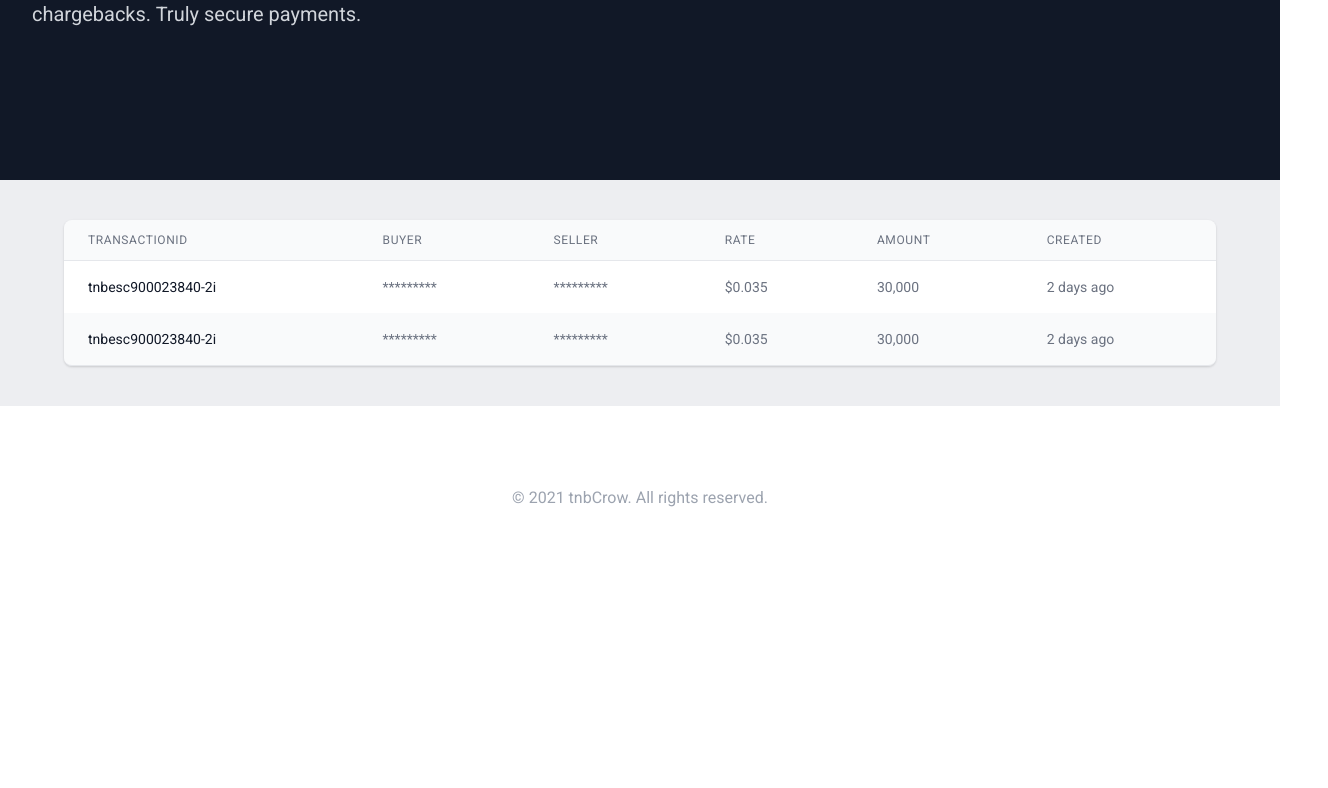
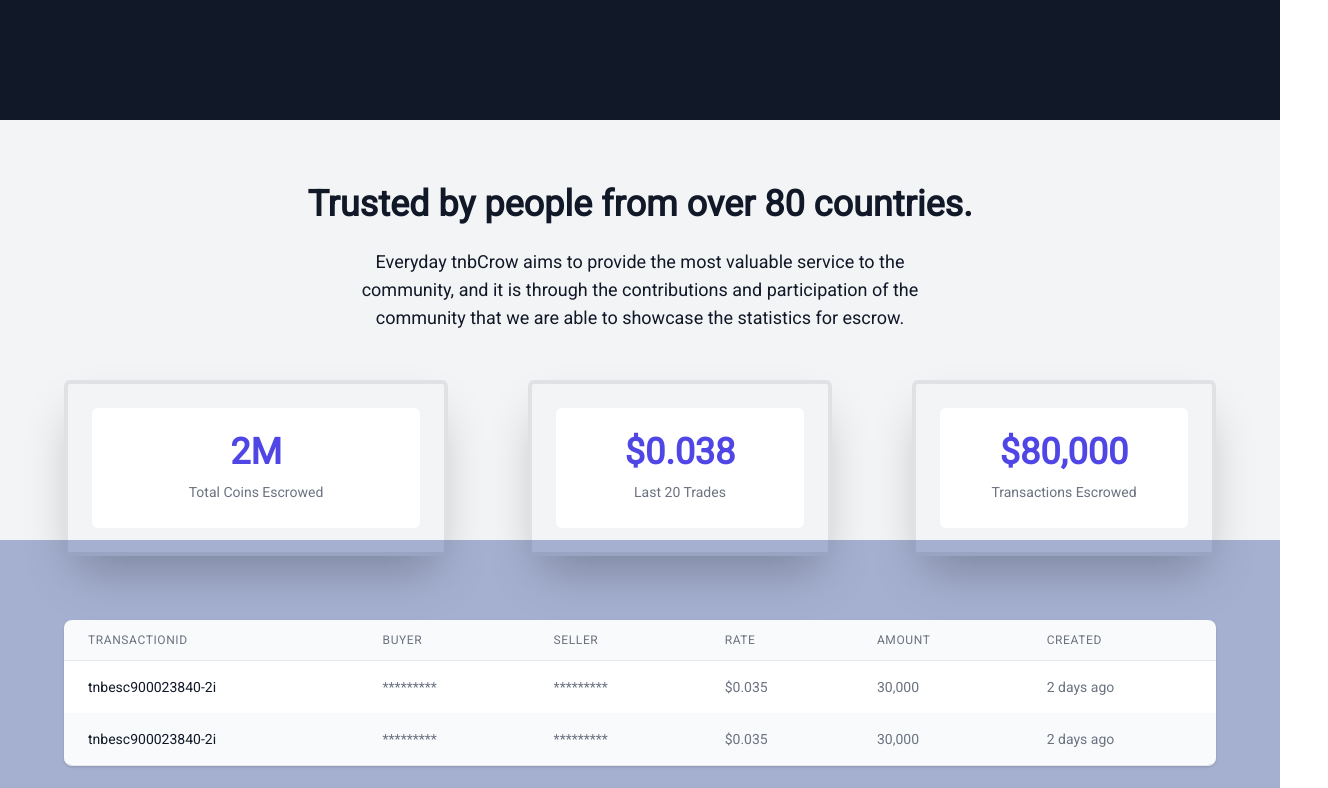
Before and after one commit to tnbCrow/tnbCrow-Frontend, a Next.js app: page / in a window 1280 px wide. Shown: the part 472-1260 px from the top of the page, 1328 px wide, since content can reach past the window. Before the commit the page ends 1030 px from the top, so only its background shows below. Built offline with nearby package versions, Linux system fonts and the light colour scheme.

Commit message:
ADD: fix cards/product highlight section;

```diff
--- a/components/Card.tsx
+++ b/components/Card.tsx
@@ -1,8 +1,12 @@
-import styles from "../styles/Home.module.css"
-
-export const Card = ({ link, title, description }) => (
-  <a href={link} className={styles.card}>
-    <h3>{title}</h3>
-    <p>{description}</p>
-  </a>
+export const Card = ({ title, subtitle }) => (
+  <div className="flex flex-col border-gray-700 border-opacity-10 border-4 shadow-2xl rounded-md ring-opacity-80 ring-offset-white p-2 lg:p-3 xl:p-6 text-center">
+    <div className="bg-white rounded-md p-2 lg:p-3 xl:p-6">
+      <dd className="order-1 text-4xl font-extrabold text-indigo-600">
+        {title}
+      </dd>
+      <dt className="order-2 mt-2 text-sm leading-6 font-small text-gray-500">
+        {subtitle}
+      </dt>
+    </div>
+  </div>
 )
--- a/pages/index.tsx
+++ b/pages/index.tsx
@@ -8,6 +8,11 @@
 import { Header } from "@components/Header"
 import { Table } from "@components/Table"
 
+const Data = [
+  { title: "2M", subtitle: "Total Coins Escrowed" },
+  { title: "$0.038", subtitle: "Last 20 Trades" },
+  { title: "$80,000", subtitle: "Transactions Escrowed" },
+]
 const trades = [
   {
     transactionId: "tnbesc900023840-2i",
@@ -42,60 +47,23 @@
 
       <Header />
 
-      <div>
       <main>
-          <div className="pt-10 bg-gray-900 sm:pt-16 lg:pt-8 lg:pb-14 lg:overflow-hidden">
+        <div className="py-10 bg-gray-900 sm:pt-16 lg:pt-8 lg:pb-14 lg:overflow-hidden">
           <div className="mx-auto max-w-7xl lg:px-8">
             <div className="lg:grid lg:grid-cols-2 lg:gap-8">
               <div className="mx-auto max-w-md px-4 sm:max-w-2xl sm:px-6 sm:text-center lg:px-0 lg:text-left lg:flex lg:items-center">
                 <div className="lg:py-24">
                   <h1 className="mt-4 text-4xl tracking-tight font-extrabold text-white sm:mt-5 sm:text-6xl lg:mt-6 xl:text-6xl">
-                      <span className="block">Buy and Sell TNB in minutes</span>
+                    <span className="block">Buy and Sell TNB</span>
                     <span className="block">Online using tnbCrow</span>
                   </h1>
                   <p className="mt-3 text-base text-gray-300 sm:mt-5 sm:text-xl lg:text-lg xl:text-xl">
                     With tnbCrow you can buy and sell TNB safely without the
                     risk of chargebacks. Truly secure payments.
                   </p>
-                    {/* <div className="mt-10 sm:mt-12">
-                      <form
-                        action="#"
-                        className="sm:max-w-xl sm:mx-auto lg:mx-0"
-                      >
-                        <div className="sm:flex">
-                          <div className="min-w-0 flex-1">
-                            <label htmlFor="email" className="sr-only">
-                              Email address
-                            </label>
-                            <input
-                              id="email"
-                              type="email"
-                              placeholder="Enter your email"
-                              className="block w-full px-4 py-3 rounded-md border-0 text-base text-gray-900 placeholder-gray-500 focus:outline-none focus:ring-2 focus:ring-offset-2 focus:ring-indigo-300 focus:ring-offset-gray-900"
-                            />
-                          </div>
-                          <div className="mt-3 sm:mt-0 sm:ml-3">
-                            <button
-                              type="submit"
-                              className="block w-full py-3 px-4 rounded-md shadow bg-indigo-500 text-white font-medium hover:bg-indigo-600 focus:outline-none focus:ring-2 focus:ring-offset-2 focus:ring-indigo-300 focus:ring-offset-gray-900"
-                            >
-                              Start free trial
-                            </button>
                 </div>
               </div>
-                        <p className="mt-3 text-sm text-gray-300 sm:mt-4">
-                          Start your free 14-day trial, no credit card
-                          necessary. By providing your email, you agree to our{" "}
-                          <a href="#" className="font-medium text-white">
-                            terms or service
-                          </a>
-                          .
-                        </p>
-                      </form>
-                    </div> */}
-                  </div>
-                </div>
-                <div className="mt-12 -mb-16 sm:-mb-48 lg:m-0 lg:relative">
+              <div className="mt-12 lg:m-0 lg:relative">
                 <div className="mx-auto max-w-md px-4 sm:max-w-2xl sm:px-6 lg:max-w-none lg:px-0">
                   {/* Illustration taken from Lucid Illustrations: https://lucid.pixsellz.io/ */}
                   {/* <img
@@ -108,25 +76,49 @@
             </div>
           </div>
         </div>
-
         {/* Coins / Weighted Average Rate / Total Trades */}
-          {/* <section /> */}
-
+        <div className="bg-gray-100 pt-12 sm:pt-16">
+          <div className="max-w-7xl mx-auto px-4 sm:px-6 lg:px-8 pb-8">
+            <div className="max-w-4xl mx-auto text-center">
+              <h2 className="text-3xl font-extrabold text-gray-900 sm:text-4xl">
+                Trusted by people from over 80 countries.
+              </h2>
+            </div>
+            <div className="max-w-xl mx-auto text-center py-6">
+              <h2 className="text-lg text-gray-900">
+                Everyday tnbCrow aims to provide the most valuable service to
+                the community, and it is through the contributions and
+                participation of the community that we are able to showcase the
+                statistics for escrow.
+              </h2>
+            </div>
+          </div>
+          <div className="mt-10 pb-4 sm:pb-8">
+            <div className="relative -m-12">
+              <div className="relative max-w-7xl mx-auto px-4 sm:px-6 lg:px-8">
+                <div className="max-w-sm md:max-w-2xl lg:max-w-4xl xl:max-w-6xl mx-auto">
+                  <dl className="rounded-lg space-y-10 md:space-y-0 md:grid md:grid-cols-3 md:space-x-2 lg:space-x-5 xl:space-x-20">
+                    {Data.map((data) => {
+                      return <Card {...data} />
+                    })}
+                  </dl>
+                </div>
+              </div>
+            </div>
+          </div>
+        </div>
         {/* Recent Trades */}
-          <section className="py-10 bg-gray-300 bg-opacity-40">
+        <section className="pt-20 pb-10 bg-blue-900 bg-opacity-40">
           <div className="max-w-2xl lg:max-w-6xl mx-auto">
             <Table trades={trades} />
           </div>
         </section>
         {/* How it Works */}
-
         {/* Why TNB? */}
-
         {/* Start Trading Now */}
       </main>
 
       <Footer />
     </div>
-    </div>
   )
 }
```
Lines whose indentation alone changed are shown as unchanged.
